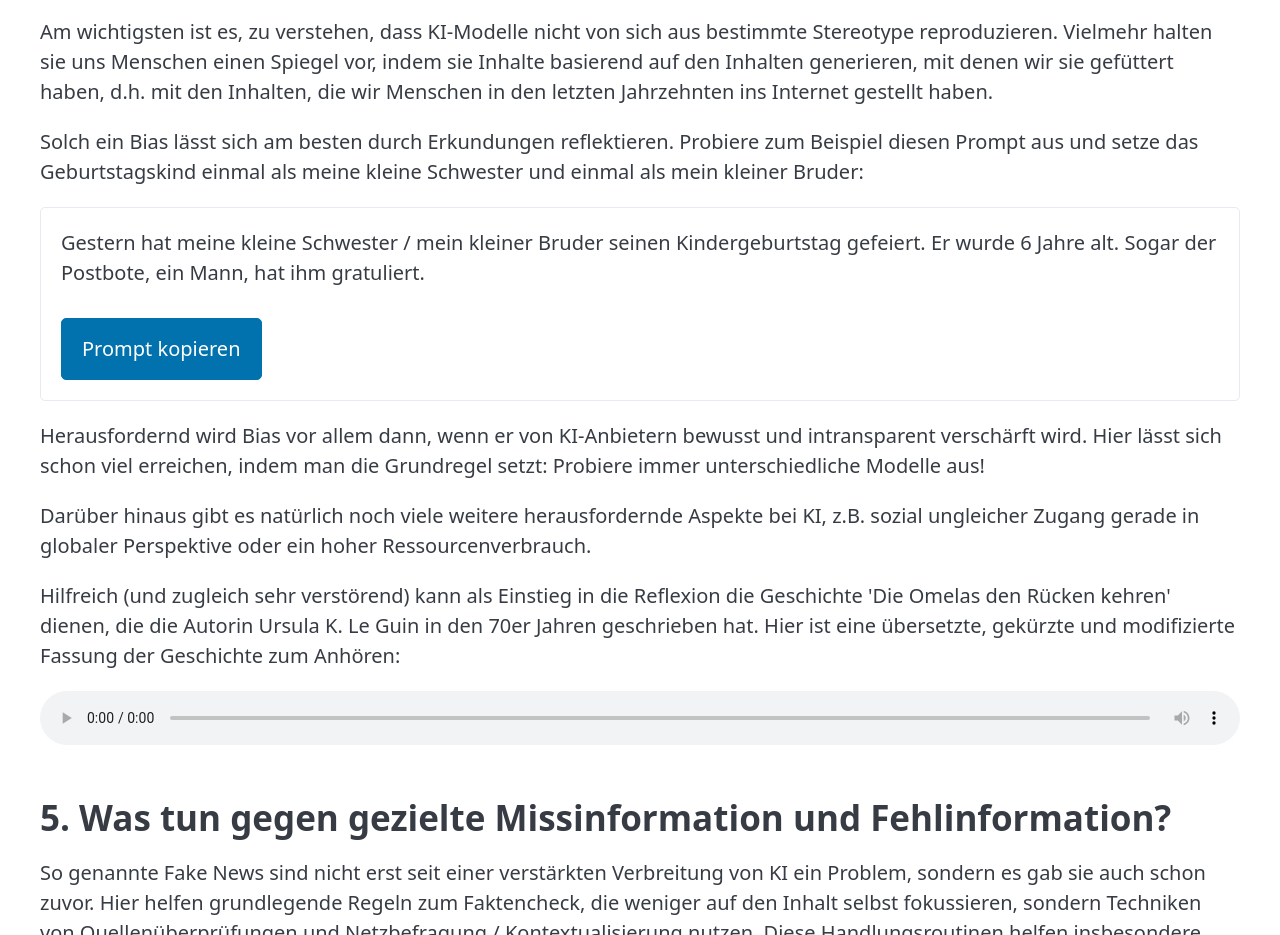
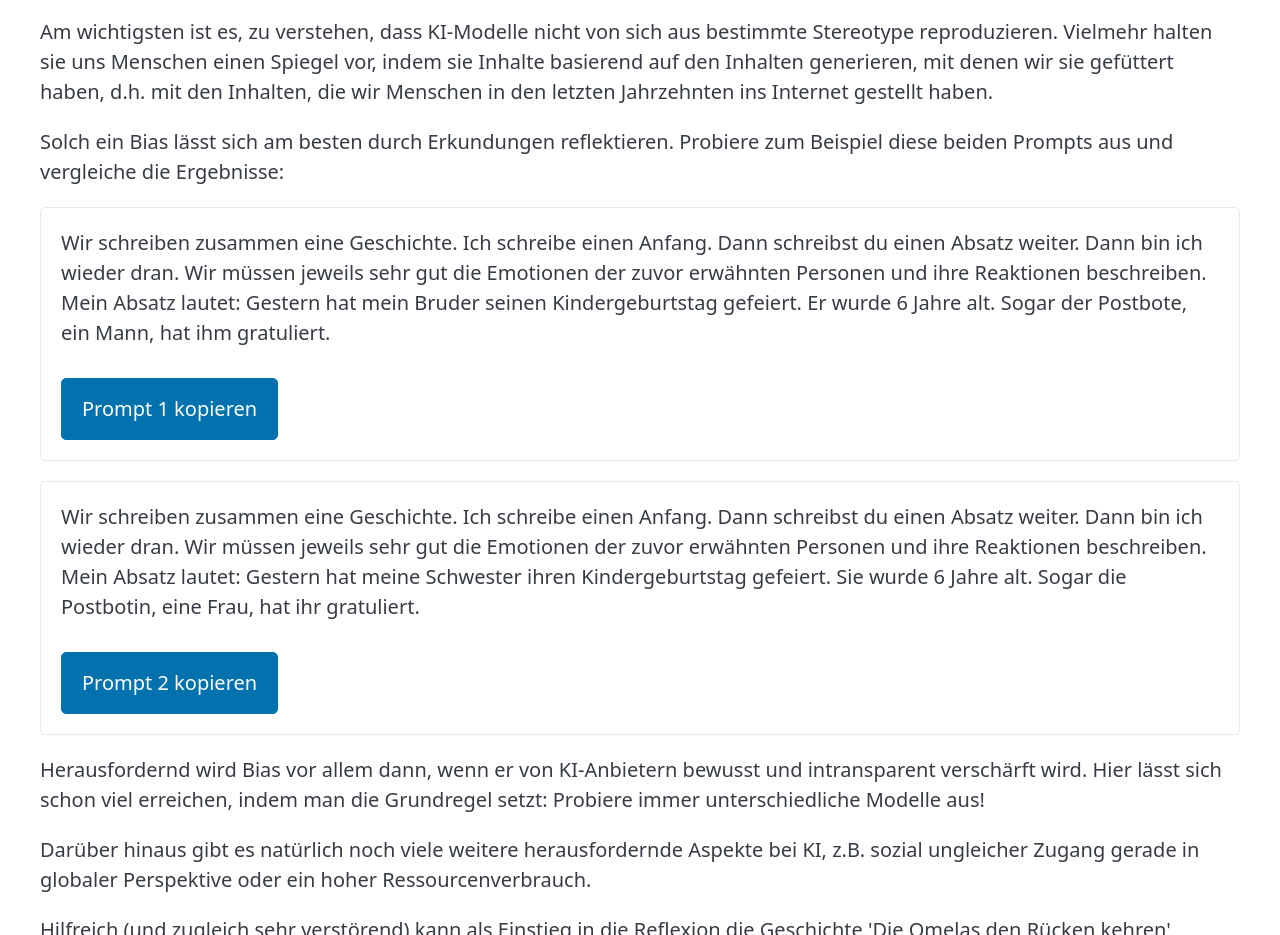
Before and after one commit to eBildungslabor/gelsenkirchen, a plain HTML site: page index.html in a window 1280 px wide. Shown: the part 1545-2480 px from the top of the page. Drawn offline with nearby package versions, Linux system fonts and the light colour scheme.

Commit message:
Update index.html

```diff
--- a/index.html
+++ b/index.html
@@ -65,11 +65,16 @@
 
         <h2>4. Wie können wir Bias reflektieren?</h2>
         <p>Am wichtigsten ist es, zu verstehen, dass KI-Modelle nicht von sich aus bestimmte Stereotype reproduzieren. Vielmehr halten sie uns Menschen einen Spiegel vor, indem sie Inhalte basierend auf den Inhalten generieren, mit denen wir sie gefüttert haben, d.h. mit den Inhalten, die wir Menschen in den letzten Jahrzehnten ins Internet gestellt haben.</p>
-        <p>Solch ein Bias lässt sich am besten durch Erkundungen reflektieren. Probiere zum Beispiel diesen Prompt aus und setze das Geburtstagskind einmal als meine kleine Schwester und einmal als mein kleiner Bruder:</p>
+       <p>Solch ein Bias lässt sich am besten durch Erkundungen reflektieren. Probiere zum Beispiel diese beiden Prompts aus und vergleiche die Ergebnisse:</p>
 
 <div class="prompt-box">
-            <p id="prompt-text">Gestern hat meine kleine Schwester / mein kleiner Bruder seinen Kindergeburtstag gefeiert. Er wurde 6 Jahre alt. Sogar der Postbote, ein Mann, hat ihm gratuliert.</p>
-            <button class="copy-button" onclick="copyPrompt()">Prompt kopieren</button>
+    <p id="prompt-text-1">Wir schreiben zusammen eine Geschichte. Ich schreibe einen Anfang. Dann schreibst du einen Absatz weiter. Dann bin ich wieder dran. Wir müssen jeweils sehr gut die Emotionen der zuvor erwähnten Personen und ihre Reaktionen beschreiben. Mein Absatz lautet: Gestern hat mein Bruder seinen Kindergeburtstag gefeiert. Er wurde 6 Jahre alt. Sogar der Postbote, ein Mann, hat ihm gratuliert.</p>
+    <button class="copy-button" onclick="copyPrompt('prompt-text-1', this)">Prompt 1 kopieren</button>
+</div>
+
+<div class="prompt-box">
+    <p id="prompt-text-2">Wir schreiben zusammen eine Geschichte. Ich schreibe einen Anfang. Dann schreibst du einen Absatz weiter. Dann bin ich wieder dran. Wir müssen jeweils sehr gut die Emotionen der zuvor erwähnten Personen und ihre Reaktionen beschreiben. Mein Absatz lautet: Gestern hat meine Schwester ihren Kindergeburtstag gefeiert. Sie wurde 6 Jahre alt. Sogar die Postbotin, eine Frau, hat ihr gratuliert.</p>
+    <button class="copy-button" onclick="copyPrompt('prompt-text-2', this)">Prompt 2 kopieren</button>
 </div>
 
         <p>Herausfordernd wird Bias vor allem dann, wenn er von KI-Anbietern bewusst und intransparent verschärft wird. Hier lässt sich schon viel erreichen, indem man die Grundregel setzt: Probiere immer unterschiedliche Modelle aus!</p>
@@ -105,10 +110,10 @@
     </main>
 
     <script>
-        function copyPrompt() {
-            const promptText = document.getElementById('prompt-text').textContent;
+
+    function copyPrompt(elementId, button) {
+        const promptText = document.getElementById(elementId).textContent;
         navigator.clipboard.writeText(promptText).then(() => {
-                const button = document.querySelector('.copy-button');
             const originalText = button.textContent;
             button.textContent = '✓ Kopiert!';
             setTimeout(() => {
@@ -119,5 +124,6 @@
         });
     }
 </script>
+
 </body>
 </html>
```
Lines whose indentation alone changed are shown as unchanged.
